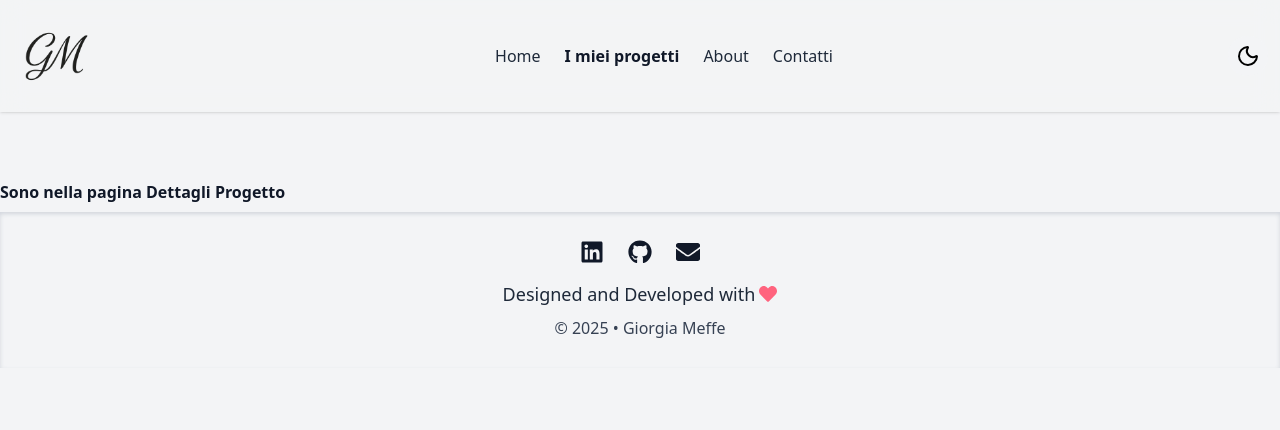
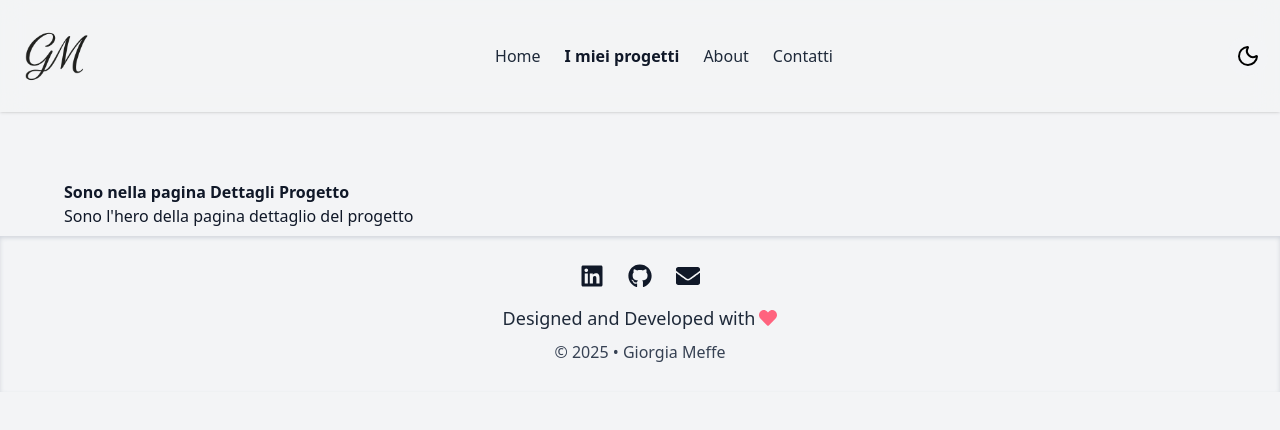
Before and after one commit to giorgiameffe/giorgiameffe-portfolio, a React (Vite) app: page /projects/bool-shop in a window 1280 px wide. Shown: the top 430 px of the page. Built offline with nearby package versions, Linux system fonts and the light colour scheme; a web font is replaced by a local one.

Commit message:
feat: create ProjectDetailHero and import to ProjectDetailPage

```diff
--- /dev/null
+++ b/src/components/ProjectDetailHero.tsx
@@ -0,0 +1,11 @@
+import React from "react";
+
+const ProjectsDetailHero: React.FC = () => {
+
+    return (
+
+        <div>Sono l'hero della pagina dettaglio del progetto</div>
+    )
+}
+
+export default ProjectsDetailHero;
--- a/src/pages/ProjectDetailPage.tsx
+++ b/src/pages/ProjectDetailPage.tsx
@@ -1,12 +1,14 @@
 import React from "react";
+import ProjectsDetailHero from "../components/ProjectDetailHero";
 
 const ProjectDetailsPage: React.FC = () => {
 
     return (
 
-        <div className="mt-12 md:mt-16 lg:mt-20 ">
+        <section className="mt-12 md:mt-16 lg:mt-20 max-w-6xl mx-auto">
             <h1 className="font-bold">Sono nella pagina Dettagli Progetto</h1>
-        </div>
+            <ProjectsDetailHero />
+        </section>
     )
 }
 
```
